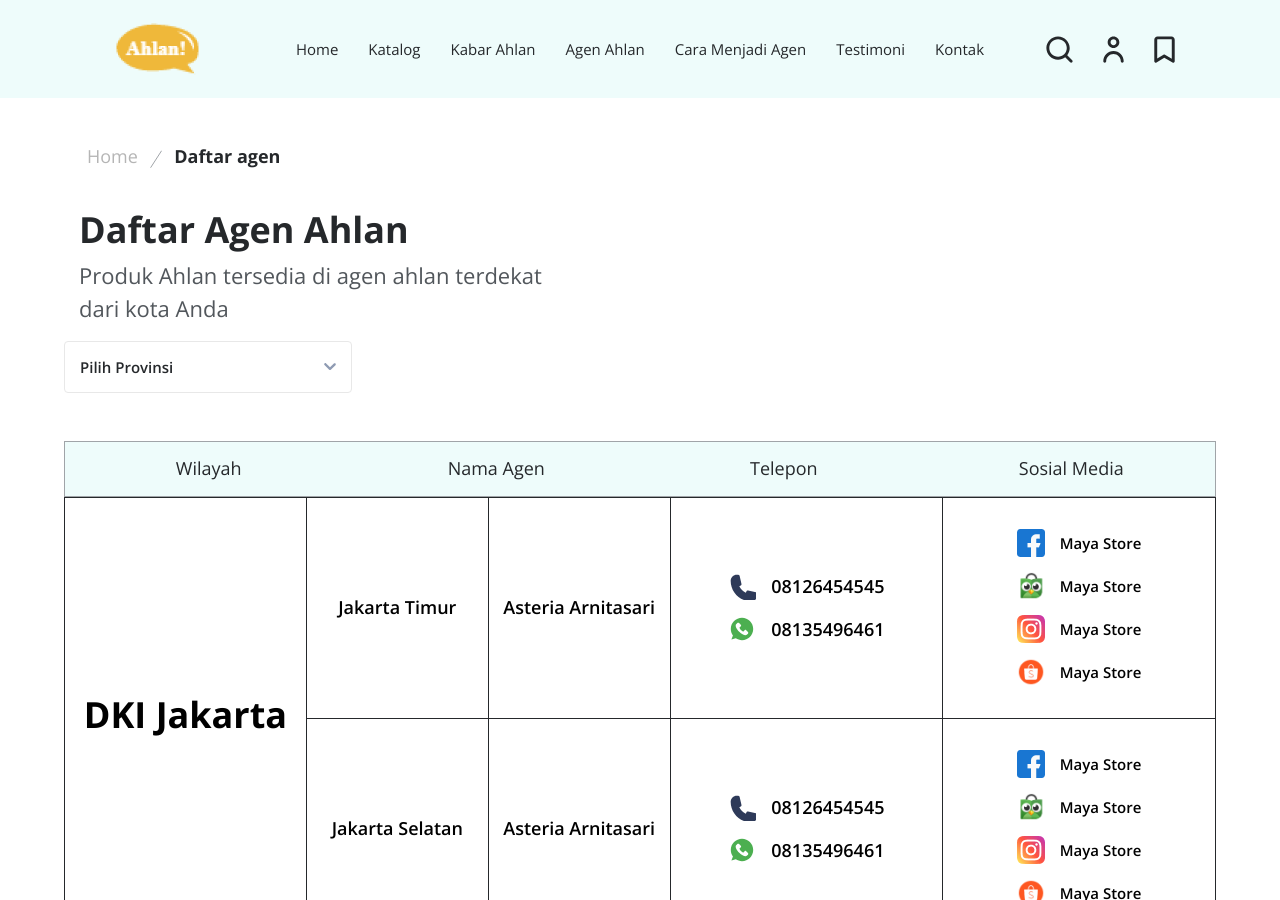
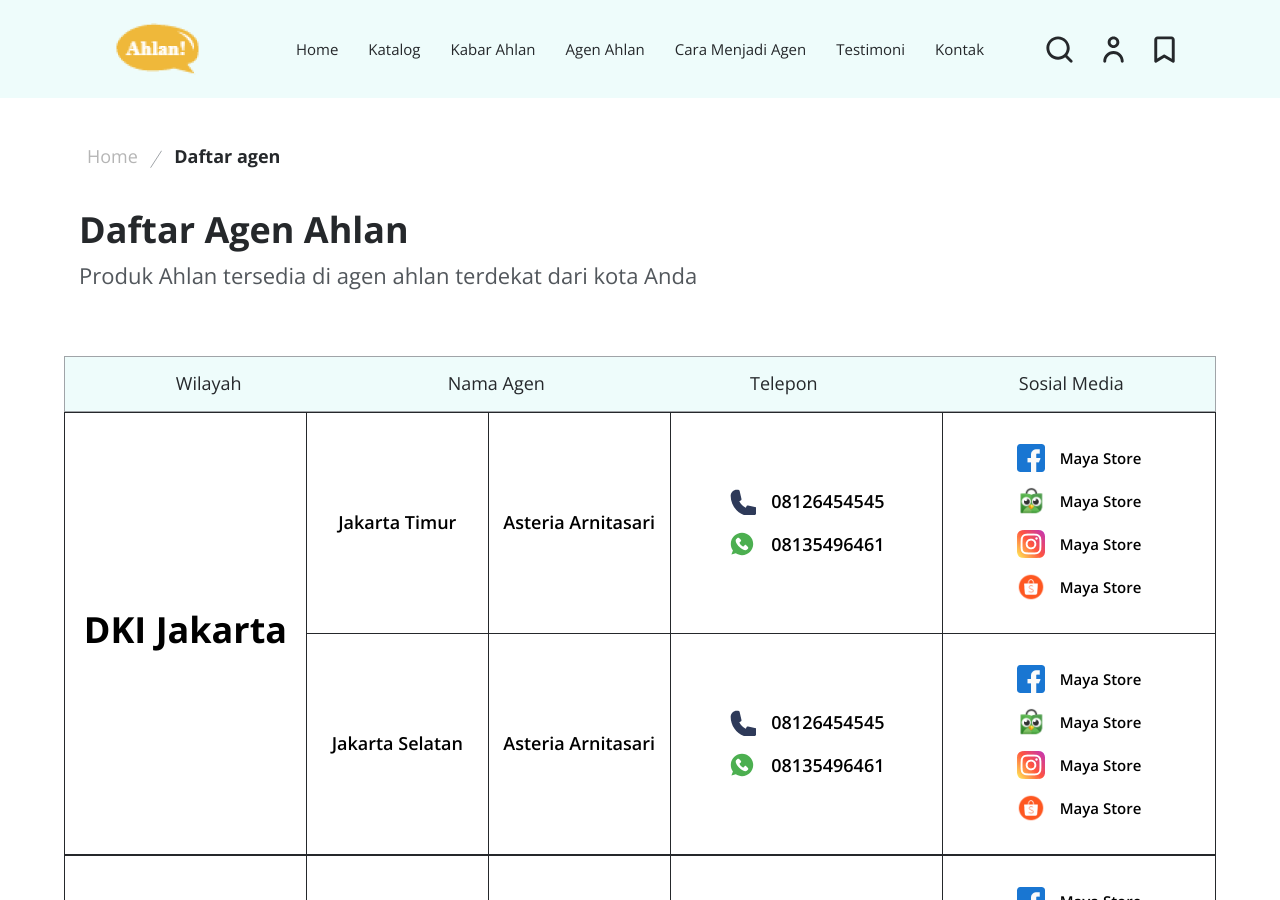
Before and after one commit to ahlanid/ahlan.id, a Jekyll site: the page built from _pages/daftar-agen.md, in a window 1280 px wide and 900 px high. Built offline with Jekyll 4.4.1, drawn with Linux system fonts in a browser that asks for light colours.

Commit message:
Update daftar-agen.html

```diff
--- a/_layouts/daftar-agen.html
+++ b/_layouts/daftar-agen.html
@@ -8,46 +8,7 @@ layout: default
         <div class="row">
             <div class="col-lg-12">
                 <h1>Daftar Agen Ahlan</h1>
-                <p>Produk Ahlan tersedia di agen ahlan terdekat <br> dari kota Anda</p>
-            </div>
-        </div>
-        <div class="row mb-5">
-            <!-- CUSTOM DEFAULT SELECT -->
-            <!-- <div class="col-lg-3">
-                <form action="#">
-                    <div class="row">
-                        <div class="col">
-                            <select class="custom-select">
-                                <option selected>Pilih Provinsi</option>
-                                <option value="1">Aceh</option>
-                                <option value="2">Bandung</option>
-                                <option value="3">DKI Jakarta</option>
-                                <option value="3">Yogyakarta</option>
-                                <option value="3">Semarang</option>
-                                <option value="3">Surabaya</option>
-                                <option value="3">Sumatera Utara</option>
-                            </select>
-                        </div>
-                    </div>
-                </form>
-            </div> -->
-            <!-- CUSTOM SELECT BUKU AHLAN -->
-            <div id="container-custom-select-ba" class="col-lg-3 col-md-5 col-sm-6 position-relative">
-                <div class="h-100 d-flex justify-content-between align-items-center mb-1">
-                    <span class="data-provinsi">Pilih Provinsi</span>
-                    <svg width="12" height="8" viewBox="0 0 12 8" fill="none" xmlns="http://www.w3.org/2000/svg">
-                        <path fill-rule="evenodd" clip-rule="evenodd" d="M1.33396 0.0831127C1.63262 0.0831127 1.93129 0.197446 2.15879 0.424946L6.01462 4.28078L9.85646 0.570779C10.3208 0.122779 11.0581 0.134446 11.5061 0.599946C11.9541 1.06311 11.9413 1.80278 11.4781 2.24961L6.81146 6.75528C6.35296 7.19745 5.62496 7.19161 5.17579 6.74128L0.509124 2.07461C0.0529566 1.61845 0.0529566 0.881112 0.509124 0.424946C0.736624 0.197446 1.03529 0.0831127 1.33396 0.0831127Z" fill="#8F9BB3"></path>
-                    </svg>
-                </div>
-                <div class="row custom-select-ba">
-                    <a href="#" class="col-lg-12">Aceh</a>
-                    <a href="#" class="col-lg-12">Bandung</a>
-                    <a href="#" class="col-lg-12">DKI Jakarta</a>
-                    <a href="#" class="col-lg-12">Yogyakarta</a>
-                    <a href="#" class="col-lg-12">Semarang</a>
-                    <a href="#" class="col-lg-12">Surabaya</a>
-                    <a href="#" class="col-lg-12">Sumatera Utara</a>
-                </div>
+                <p>Produk Ahlan tersedia di agen ahlan terdekat dari kota Anda</p>
             </div>
         </div>
         <div class="row mt-5 thead-ba">
```
